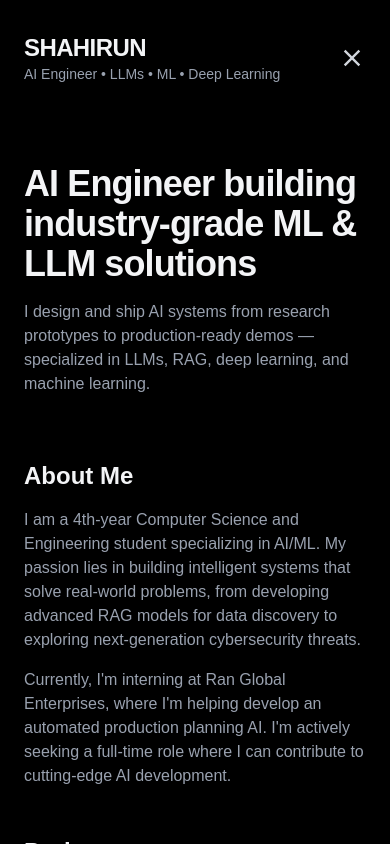
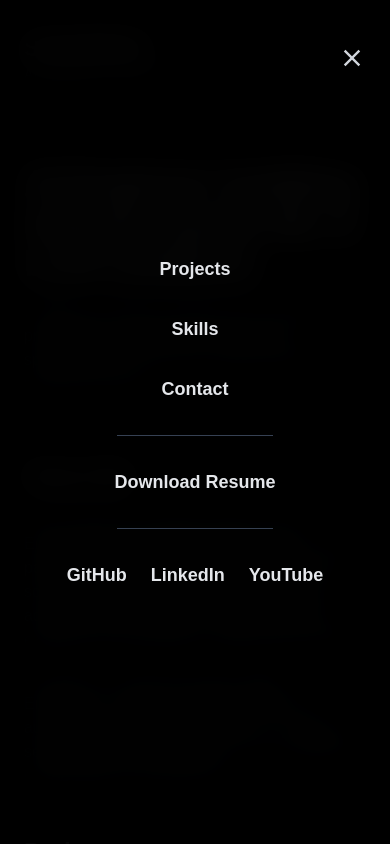
Before and after one commit to shahirun-x/shahirun-portfolio, a Next.js app: page / in a window 390 px wide. Both pictures are taken after a click on the button 352 px from the left and 58 px from the top of the page. Shown: the top 844 px of the page. Built offline with nearby package versions, Linux system fonts and the light colour scheme.

Commit message:
feat: Implement mobile navigation menu

```diff
--- a/app/page.tsx
+++ b/app/page.tsx
@@ -279,6 +279,61 @@ export default function Home() {
           © {new Date().getFullYear()} Shahirun — Built with Next.js + Tailwind
         </footer>
       </section>
+      {/* --- START: MOBILE NAV OVERLAY --- */}
+        {mobileNavOpen && (
+          <motion.div
+            initial={{ opacity: 0, y: -50 }}
+            animate={{ opacity: 1, y: 0 }}
+            exit={{ opacity: 0, y: -50 }}
+            transition={{ duration: 0.3, ease: 'easeOut' }}
+            className="fixed inset-0 z-40 bg-black/95 backdrop-blur-lg"
+          >
+            <nav className="flex flex-col items-center justify-center h-full gap-8 text-lg font-semibold text-gray-200">
+              <a
+                href="#projects"
+                className="hover:text-white"
+                onClick={() => setMobileNavOpen(false)} // Closes menu on click
+              >
+                Projects
+              </a>
+              <a
+                href="#skills"
+                className="hover:text-white"
+                onClick={() => setMobileNavOpen(false)} // Closes menu on click
+              >
+                Skills
+              </a>
+              <a
+                href="#contact"
+                className="hover:text-white"
+                onClick={() => setMobileNavOpen(false)} // Closes menu on click
+              >
+                Contact
+              </a>
+
+              <hr className="w-2/5 border-t border-gray-700" />
+
+              <a
+                href="/Shahirun_Resume.pdf"
+                download
+                className="hover:text-white"
+                onClick={() => setMobileNavOpen(false)} // Closes menu on click
+              >
+                Download Resume
+              </a>
+
+              <hr className="w-2/5 border-t border-gray-700" />
+
+              {/* Mobile Social Links */}
+              <div className="flex gap-6">
+                <a href="https://github.com/shahirun-x" target="_blank" rel="noopener noreferrer" className="hover:text-white">GitHub</a>
+                <a href="https://linkedin.com/in/shahirun-s" target="_blank" rel="noopener noreferrer" className="hover:text-white">LinkedIn</a>
+                <a href="https://www.youtube.com/@shahirunx" target="_blank" rel="noopener noreferrer" className="hover:text-white">YouTube</a>
+              </div>
+            </nav>
+          </motion.div>
+        )}
+        {/* --- END: MOBILE NAV OVERLAY --- */}
     </main>
   );
 }
```
